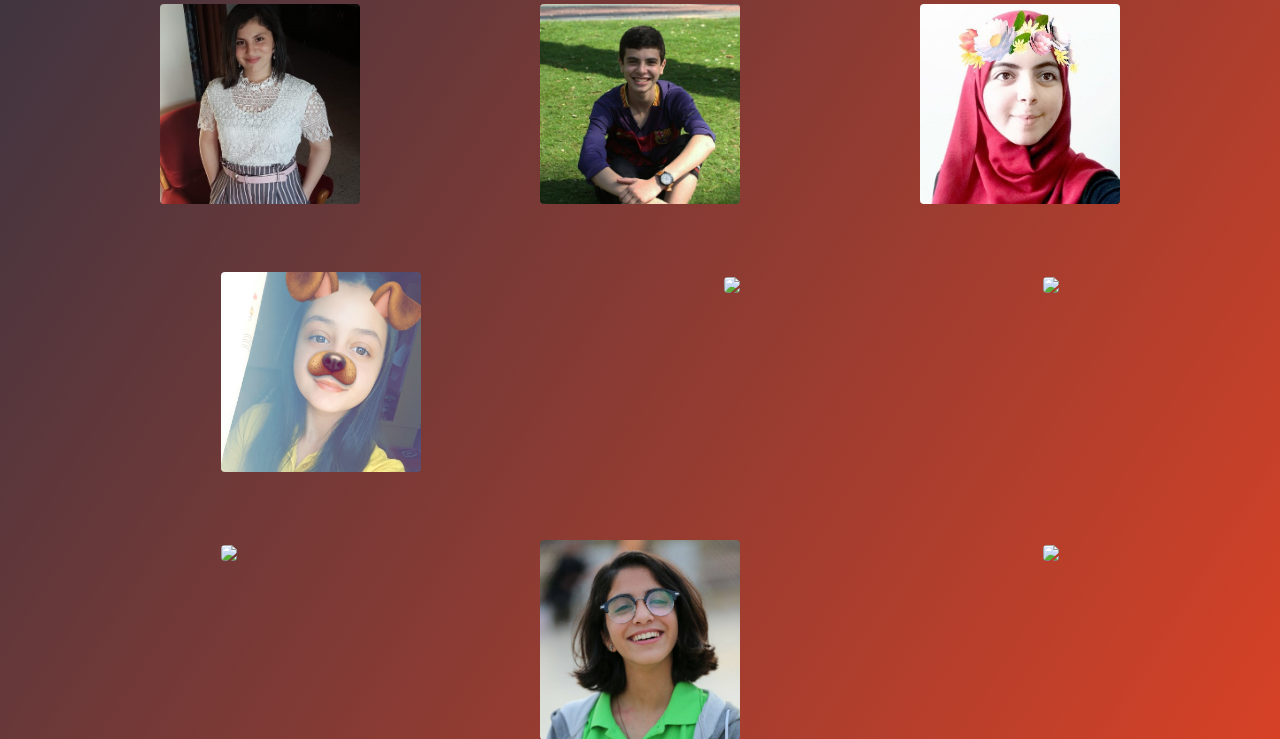
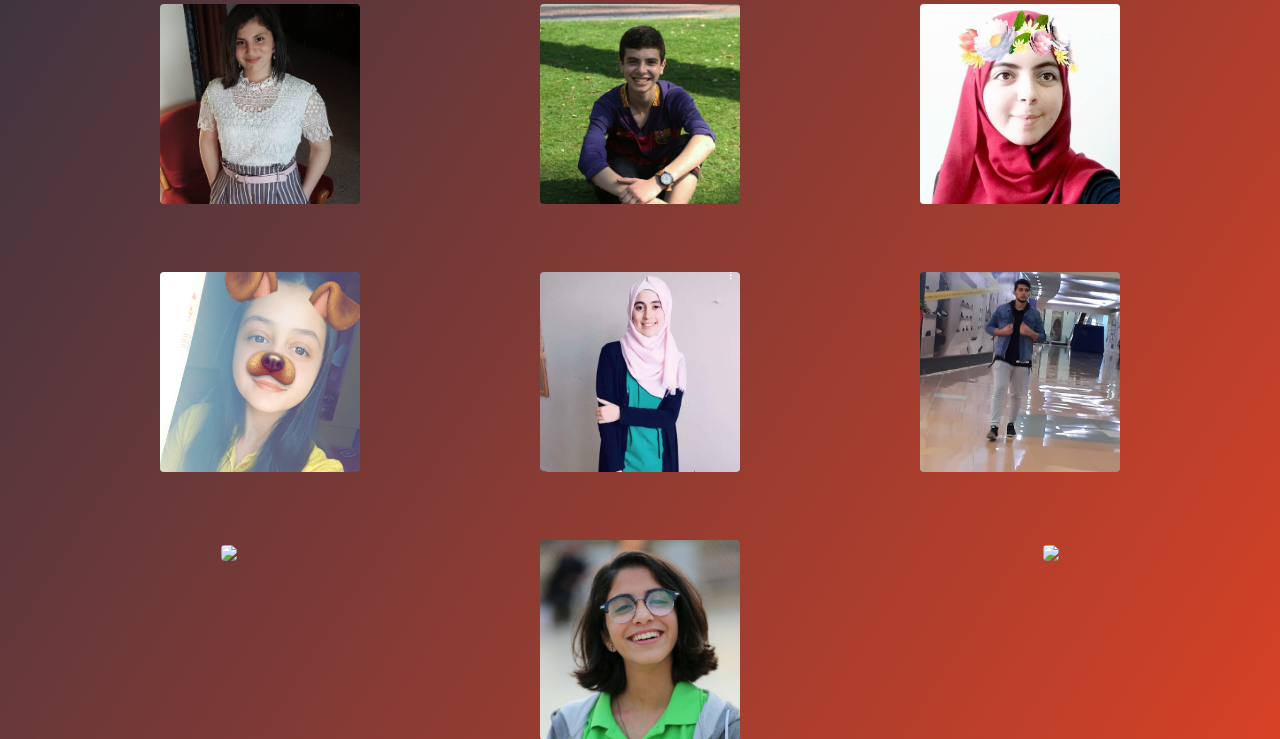
Before and after one commit to HatemSaadallah/CodeforPaletineYearBook2018, a Flask app: page /yearTwo in a window 1280 px wide. Shown: the part 1179-1918 px from the top of the page. Run offline with Flask 2, Linux system fonts and the light colour scheme; some libraries are stand-ins or nearby versions.

Commit message:
hana Hamtaro

```diff
--- a/templates/y2_page.html
+++ b/templates/y2_page.html
@@ -71,8 +71,8 @@
 		</div>
 		<div class="row students-raw">
 			<a class="button" href="#popup7"><img class="pic rounded" src='../static/Images/amna.jpg'></a>
-			<a class="button" href="#popup8"><img class="rounded" src='http://via.placeholder.com/200x250'></a>
-			<a class="button" href="#popup9"><img class="rounded" src='http://via.placeholder.com/200x250'></a>
+			<a class="button" href="#popup8"><img style="display: block;" class="pic rounded" src='../static/Images/hanaa.jpg'></a>
+			<a class="button" href="#popup9"><img class="pic rounded" src='../static/Images/abdullah.jpg'></a>
 		</div>
 		<div class="row students-raw">
 			<a class="button" href="#popup10"><img class="rounded" src='http://via.placeholder.com/200x250'></a>
@@ -169,6 +169,8 @@
 		<a class="close" href="#">&times;</a>
 		<div class="content">
 			Her most memorable moment was when she was accepted to Code for Palestine. She hopes to study math at Harvard.
+			<img class="pic rounded" src='../static/Images/hana_young.png'>
+			<iframe width="560" height="315" src="https://www.youtube.com/embed/nHTM6UDE-E0" frameborder="0" allow="autoplay; encrypted-media" allowfullscreen></iframe>
 		</div>
 	</div>
 </div>
```
Also changed, not shown: static/Images/hana_young.png (added), static/Images/hanaa.jpg (added).
